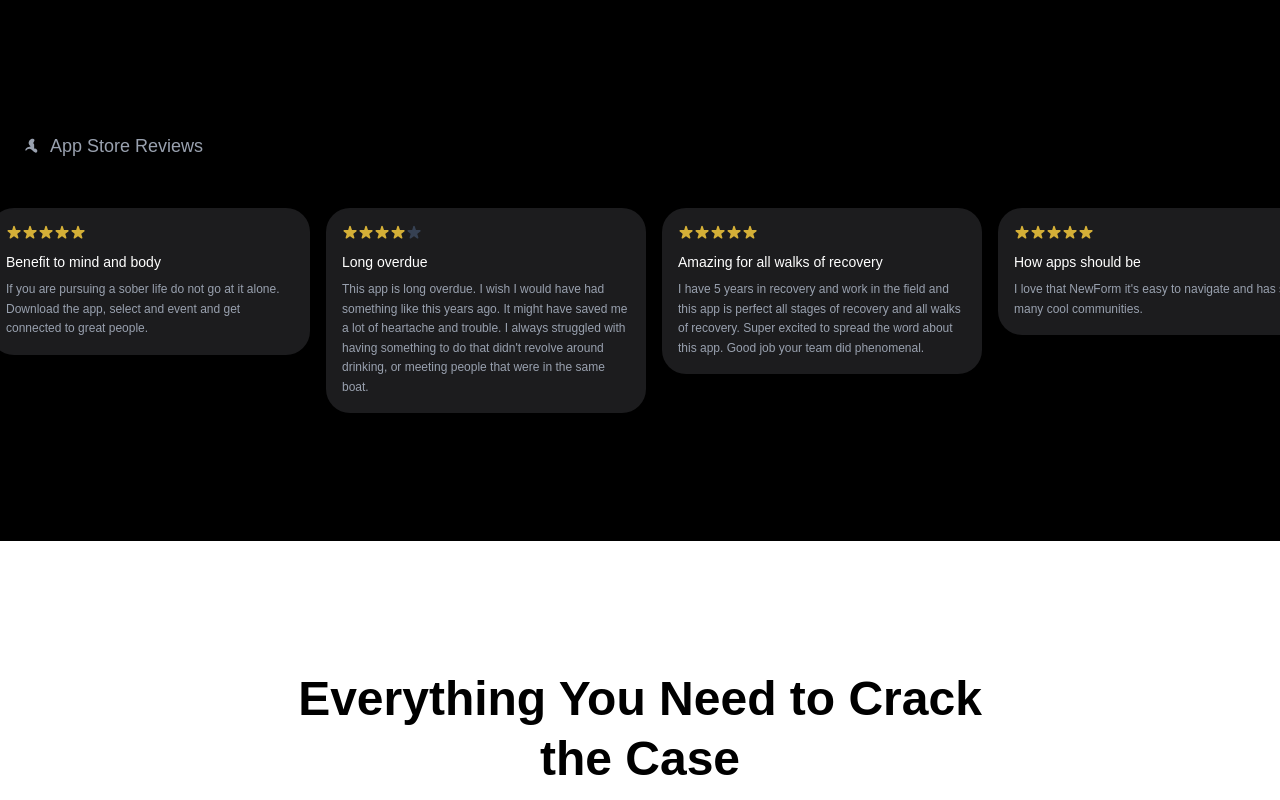
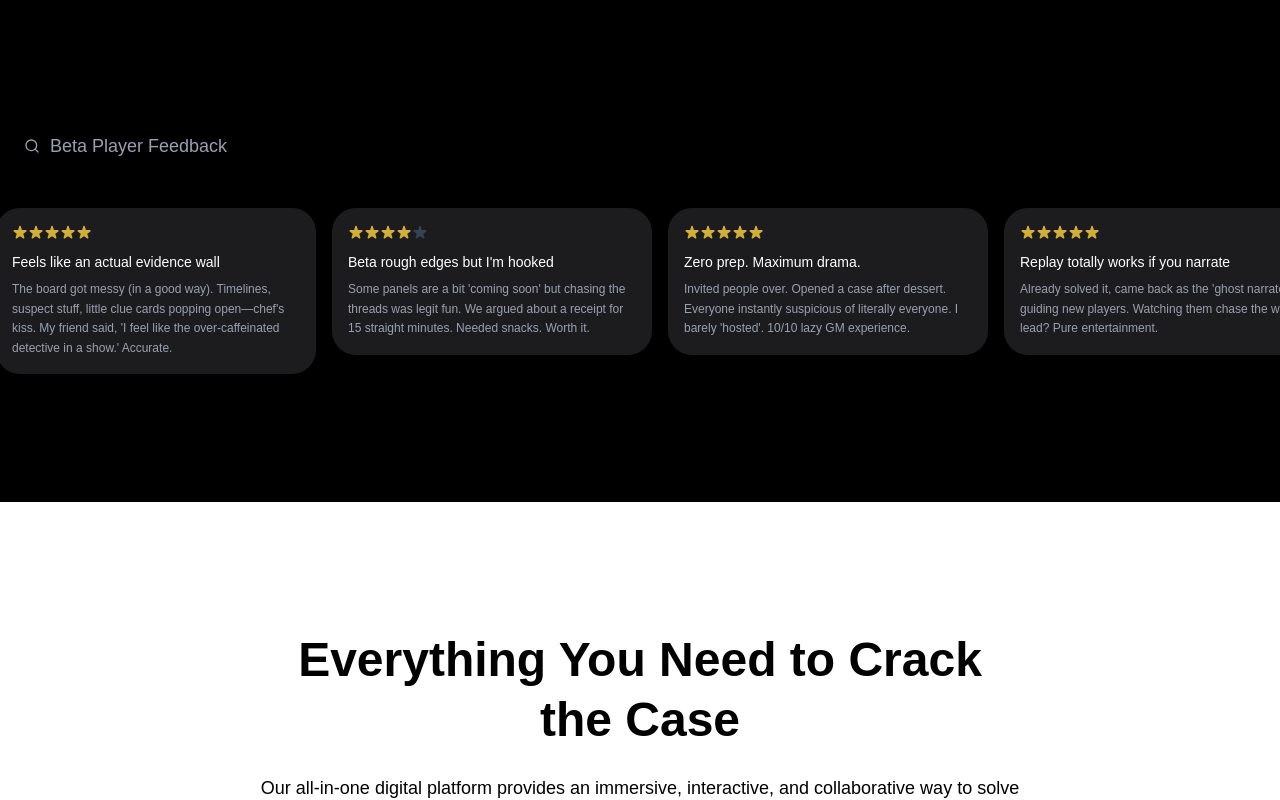
Before and after one commit to MidasXIV/hub98-my-mystery-party, a Next.js app: page / in a window 1280 px wide. Shown: the part 780-1580 px from the top of the page. Built offline with nearby package versions, Linux system fonts and the light colour scheme; no server answers; a web font is replaced by a local one.

Commit message:
feat: update testimonials for beta launch with player feedback and new icon

```diff
--- a/src/components/testimonials.tsx
+++ b/src/components/testimonials.tsx
@@ -1,44 +1,76 @@
 /* eslint-disable @typescript-eslint/no-explicit-any */
+/* eslint-disable react-hooks/exhaustive-deps */
 import { useLayoutEffect, useRef } from "react";
 import { gsap } from "gsap";
 
+// Beta-focused player testimonials highlighting the digital cold case experience.
 const testimonials = [
   {
     stars: 5,
-    title: "One of the most helpful tools",
-    text: "This app is one of the most helpful tools I have ever come across. The sheer volume of groups and helpful connections are amazing. There's so many to choose from and I have not found one that I did not find helpful and adequate at delivering a good message.",
+    title: "No printing. Just vibes + clues.",
+    text: "We literally opened a case and started poking around in like 30 seconds. No PDFs. No 47-page host guide. Bless whoever decided to kill the printer drama.",
   },
   {
     stars: 5,
-    title: "Benefit to mind and body",
-    text: "If you are pursuing a sober life do not go at it alone. Download the app, select and event and get connected to great people.",
+    title: "Feels like an actual evidence wall",
+    text: "The board got messy (in a good way). Timelines, suspect stuff, little clue cards popping open—chef's kiss. My friend said, 'I feel like the over-caffeinated detective in a show.' Accurate.",
   },
   {
     stars: 4,
-    title: "Long overdue",
-    text: "This app is long overdue. I wish I would have had something like this years ago. It might have saved me a lot of heartache and trouble. I always struggled with having something to do that didn't revolve around drinking, or meeting people that were in the same boat.",
+    title: "Beta rough edges but I'm hooked",
+    text: "Some panels are a bit 'coming soon' but chasing the threads was legit fun. We argued about a receipt for 15 straight minutes. Needed snacks. Worth it.",
   },
   {
     stars: 5,
-    title: "Amazing for all walks of recovery",
-    text: "I have 5 years in recovery and work in the field and this app is perfect all stages of recovery and all walks of recovery. Super excited to spread the word about this app. Good job your team did phenomenal.",
+    title: "Zero prep. Maximum drama.",
+    text: "Invited people over. Opened a case after dessert. Everyone instantly suspicious of literally everyone. I barely 'hosted'. 10/10 lazy GM experience.",
   },
   {
     stars: 5,
-    title: "How apps should be",
-    text: "I love that NewForm it's easy to navigate and has so many cool communities.",
+    title: "Replay totally works if you narrate",
+    text: "Already solved it, came back as the 'ghost narrator' guiding new players. Watching them chase the wrong lead? Pure entertainment.",
+  },
+  {
+    stars: 5,
+    title: "Group brain mode activated",
+    text: "We all huddled around my monitor like it was a forbidden artifact. Digital layout keeps the chaos contained vs paper piles. My table is thankful.",
+  },
+  {
+    stars: 5,
+    title: "It's FREE?? Okay then",
+    text: "Beta being totally free feels kind of outrageous. I'm mentally ready to throw money at premium stuff when it lands ngl.",
+  },
+  {
+    stars: 4,
+    title: "Need multi-device sync asap",
+    text: "Screen sharing works but I want everyone clicking around in real time like gremlins. Devs, I believe in you. Make the chaos scalable.",
+  },
+  {
+    stars: 5,
+    title: "Accidentally stayed up late",
+    text: "Case said '1–2 hours'. We took 3 because we overthought everything and someone made a suspect spreadsheet. Zero regrets though.",
+  },
+  {
+    stars: 4,
+    title: "UI mostly smooth, one hiccup",
+    text: "Had a clue load kinda slow once; we mocked it and moved on. Otherwise buttery. Dark mode supremacy.",
   },
 ];
 
-function AppleIcon() {
+function MagnifierIcon() {
   return (
     <svg
       className="h-4 w-4 text-gray-400"
       viewBox="0 0 24 24"
-      fill="currentColor"
+      fill="none"
+      stroke="currentColor"
+      strokeWidth="2"
+      strokeLinecap="round"
+      strokeLinejoin="round"
       xmlns="http://www.w3.org/2000/svg"
     >
-      <path d="M15.228 9.752a2.472 2.472 0 0 1-1.203-2.083 2.53 2.53 0 0 1 .535-1.637c.562-.642.983-1.42 1.132-2.296a2.46 2.46 0 0 0-2.228-2.695c-.88-.124-1.768.1-2.583.504a4.93 4.93 0 0 0-2.028 1.558 4.92 4.92 0 0 0-1.542 2.379c-.43.995-.492 2.043-.194 3.056.492 1.69 1.637 2.972 2.93 3.738-.995.535-2.043 1.02-3.11 1.403a5.54 5.54 0 0 0-2.613.829c-1.28.845-2.18 2.228-2.42 3.77a.49.49 0 0 0 .492.57c.309-.016.632-.047.969-.093a4.91 4.91 0 0 1 4.41-2.812 4.92 4.92 0 0 1 3.282 1.48C14.24 20.298 15.652 22 17.58 22a2.44 2.44 0 0 0 2.42-2.436c0-1.42-.83-2.643-2.06-3.266a4.87 4.87 0 0 0-2.706-.324Z" />
+      <circle cx="11" cy="11" r="8" />
+      <line x1="21" y1="21" x2="16.65" y2="16.65" />
     </svg>
   );
 }
@@ -115,7 +147,7 @@ function Testimonials() {
   };
 
   function horizontalLoop(items: HTMLElement[], config: HorizontalLoopConfig) {
-    items = gsap.utils.toArray(items);
+  items = gsap.utils.toArray(items);
     config = config || {};
     const tl = gsap.timeline({
         repeat: config.repeat,
@@ -198,8 +230,9 @@ function Testimonials() {
     }
     function toIndex(index: number, vars: any) {
       vars = vars || {};
-      Math.abs(index - curIndex) > length / 2 &&
-        (index += index > curIndex ? -length : length);
+      if (Math.abs(index - curIndex) > length / 2) {
+        index += index > curIndex ? -length : length;
+      }
       const newIndex = gsap.utils.wrap(0, length, index);
       let time = times[newIndex];
       if (time > tl.time() !== index > curIndex) {
@@ -229,9 +262,9 @@ function Testimonials() {
     <section className="bg-black text-white py-24 sm:py-32 font-sans overflow-hidden">
       <div className="max-w-7xl mx-auto px-4 sm:px-4 lg:px-6 mb-12">
         <div className="flex items-center gap-2.5">
-          <AppleIcon />
+          <MagnifierIcon />
           <h2 className="text-lg font-medium text-gray-400">
-            App Store Reviews
+            Beta Player Feedback
           </h2>
         </div>
       </div>
```
